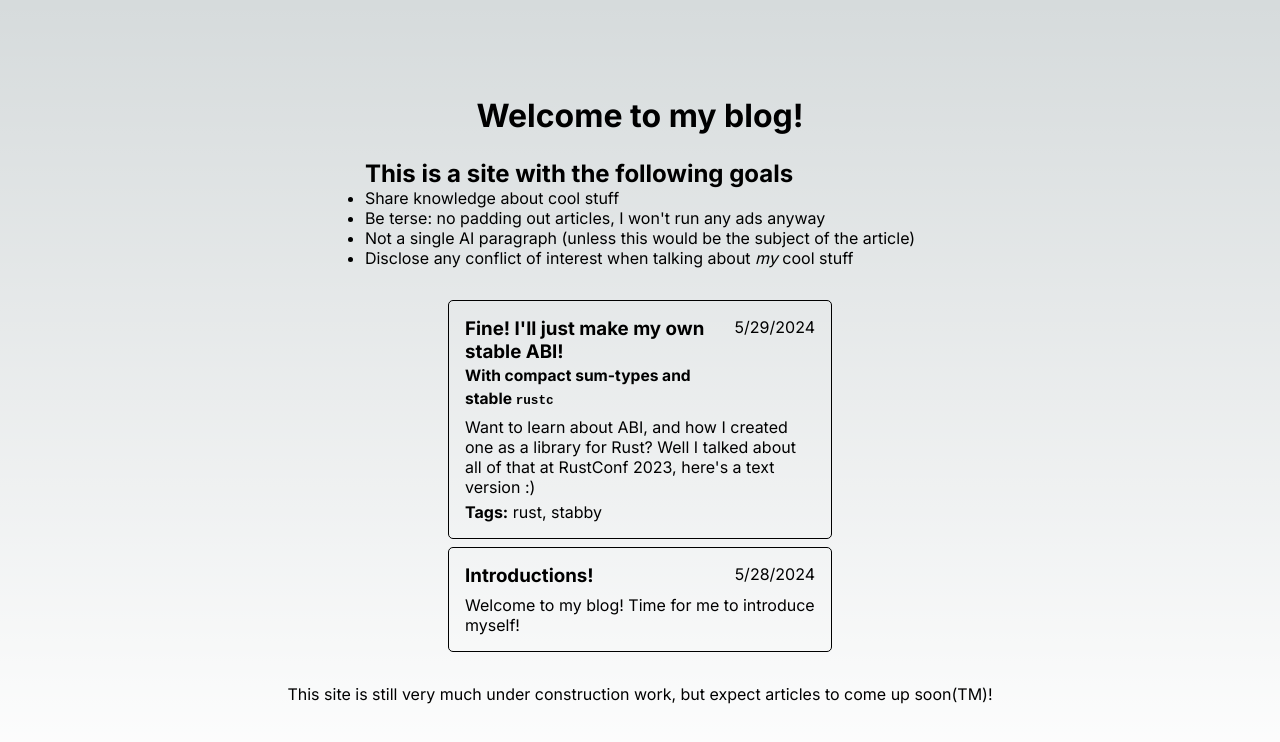
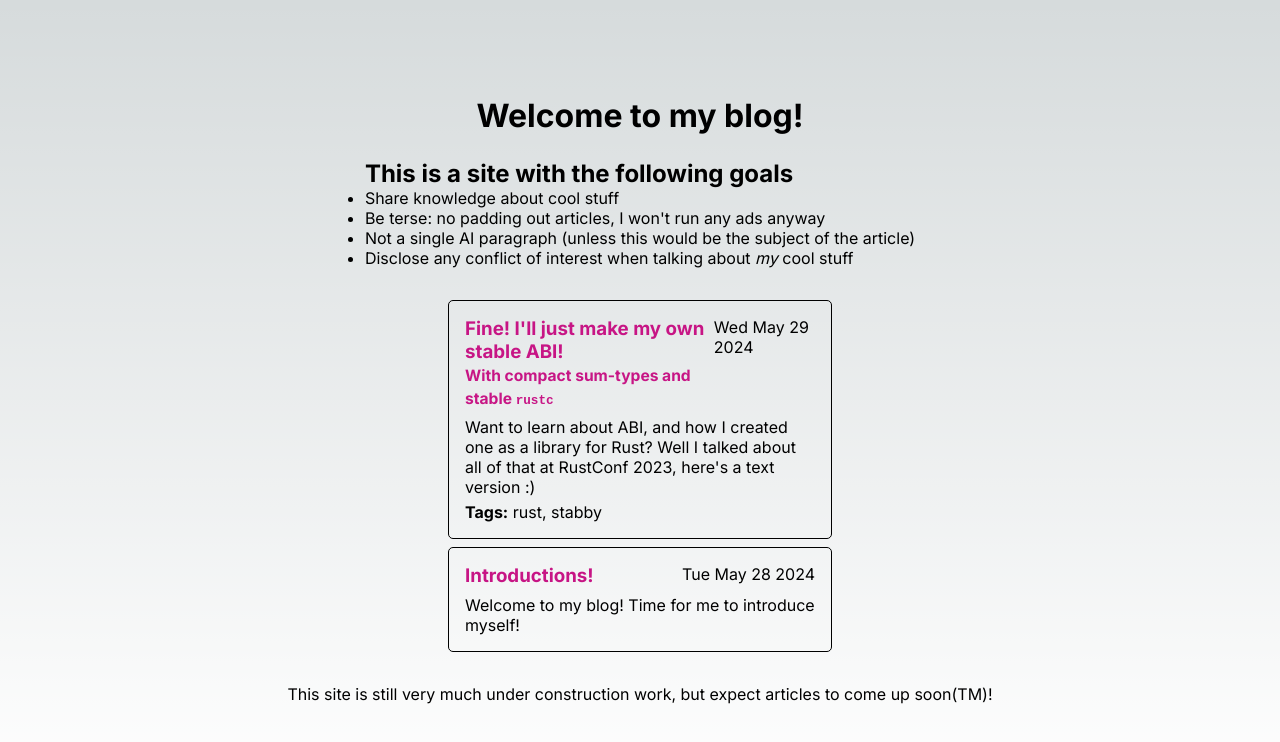
Before and after one commit to p-avital/p-avital.github.io, a Next.js app: page / in a window 1280 px wide. Shown: the top 742 px of the page. Built offline with nearby package versions, Linux system fonts and the light colour scheme.

Commit message:
Test out routing

```diff
--- a/src/app/globals.css
+++ b/src/app/globals.css
@@ -96,12 +96,13 @@ body {
 }
 
 a {
-  color: inherit;
+  color: mediumvioletred;
   text-decoration: none;
 }
+a:visited {
+  color: violet;
+}
 
-@media (prefers-color-scheme: dark) {
-  html {
-    color-scheme: dark;
-  }
+html {
+  color-scheme: dark;
 }
--- /dev/null
+++ b/src/app/introductions/page.tsx
@@ -0,0 +1,14 @@
+import { Post } from "@/components/Post";
+
+export const header = {
+	title: <>Introductions!</>,
+	publicationDate: new Date("2024/05/28"),
+	summary: <>Welcome to my blog! Time for me to introduce myself!</>,
+	link: "/introductions",
+	tags: []
+}
+const body = <>Hi There!</>
+
+export default function Page() {
+	return <Post header={header}>Hi there!</Post>
+}
--- a/src/app/page.tsx
+++ b/src/app/page.tsx
@@ -1,22 +1,15 @@
 import Image from "next/image";
 import styles from "./page.module.css";
 import { ArticleHeader } from "@/types/Article";
+import { LocaleDate } from "@/components/Date";
 
-const articles: ArticleHeader[] = [
-  {
-    title: <>Introductions!</>,
-    publicationDate: new Date("2024/05/28"),
-    summary: <>Welcome to my blog! Time for me to introduce myself!</>,
-    link: "/introductions",
-    tags: []
-  },
-  {
-    title: <>Fine! I'll just make my own stable ABI! <br /><small>With compact sum-types and stable <code>rustc</code></small></>,
-    publicationDate: new Date("2024/05/29"),
-    summary: <>Want to learn about ABI, and how I created one as a library for Rust? Well I talked about all of that at RustConf 2023, here's a text version :)</>,
-    link: "/stabby-rustconf2023",
-    tags: ["rust", "stabby"]
-  }
+import { header as introductions } from "@/app/introductions/page"
+import { header as rustconf2023 } from "@/app/stabby-rustconf2023/page"
+import Link from "next/link";
+
+export const articles: ArticleHeader[] = [
+  introductions, rustconf2023
+
 ].sort((a, b) => b.publicationDate.getTime() - a.publicationDate.getTime());
 
 export default function Home() {
@@ -33,10 +26,10 @@ export default function Home() {
         </ul>
       </section>
       <section>
-        <ul>{articles.map(({ title, publicationDate, summary, link, tags }) => <div style={{ width: "30vw", border: "solid 1px black", borderRadius: "5px", padding: "1em", margin: "0.5em" }}>
+        <ul>{articles.map(({ title, publicationDate, summary, link, tags }) => <div key={link} style={{ width: "30vw", border: "solid 1px black", borderRadius: "5px", padding: "1em", margin: "0.5em" }}>
           <div style={{ display: "flex", width: "100%", justifyContent: "space-between", marginBottom: "0.5em" }} >
-            <h3 style={{ maxWidth: "80%" }}><a href={link}>{title}</a></h3>
-            <span>{publicationDate.toLocaleDateString()}</span>
+            <h3 style={{ maxWidth: "80%" }}><Link href={link}>{title}</Link></h3>
+            <LocaleDate date={publicationDate} />
           </div>
           {summary}
           {tags.length ? <div style={{ marginTop: "0.3em" }}><b>Tags:</b> {tags.join(", ")} </div> : <></>}
--- /dev/null
+++ b/src/app/stabby-rustconf2023/page.tsx
@@ -0,0 +1,14 @@
+import { Post } from "@/components/Post";
+
+export const header = {
+	title: <>Fine! I'll just make my own stable ABI! <br /><small>With compact sum-types and stable <code>rustc</code></small></>,
+	publicationDate: new Date("2024/05/29"),
+	summary: <>Want to learn about ABI, and how I created one as a library for Rust? Well I talked about all of that at RustConf 2023, here's a text version :)</>,
+	link: "/stabby-rustconf2023",
+	tags: ["rust", "stabby"]
+}
+const body = <>Hi There!</>
+
+export default function Page() {
+	return <Post header={header}>Hi there!</Post>
+}
--- /dev/null
+++ b/src/components/Date.tsx
@@ -0,0 +1,3 @@
+export function LocaleDate({ date }: { date: Date }) {
+	return <span>{date.toDateString()}</span>
+}
--- /dev/null
+++ b/src/components/Post.tsx
@@ -0,0 +1,12 @@
+import { Article } from "@/types/Article";
+import { LocaleDate } from "./Date";
+
+export function Post({ header: { title, publicationDate, tags }, children }: Article) {
+	return <div style={{ maxWidth: "min(60em, 90%)", margin: "auto", marginTop: "5em" }}>
+		<div style={{ display: "flex", width: "100%", justifyContent: "space-between", marginBottom: "0.5em" }} >
+			<h1>{title}</h1>
+			<LocaleDate date={publicationDate} />
+		</div>
+		{children}
+	</div>
+}
```
Also changed, not shown: src/types/Article.ts (+10 -6 lines).
